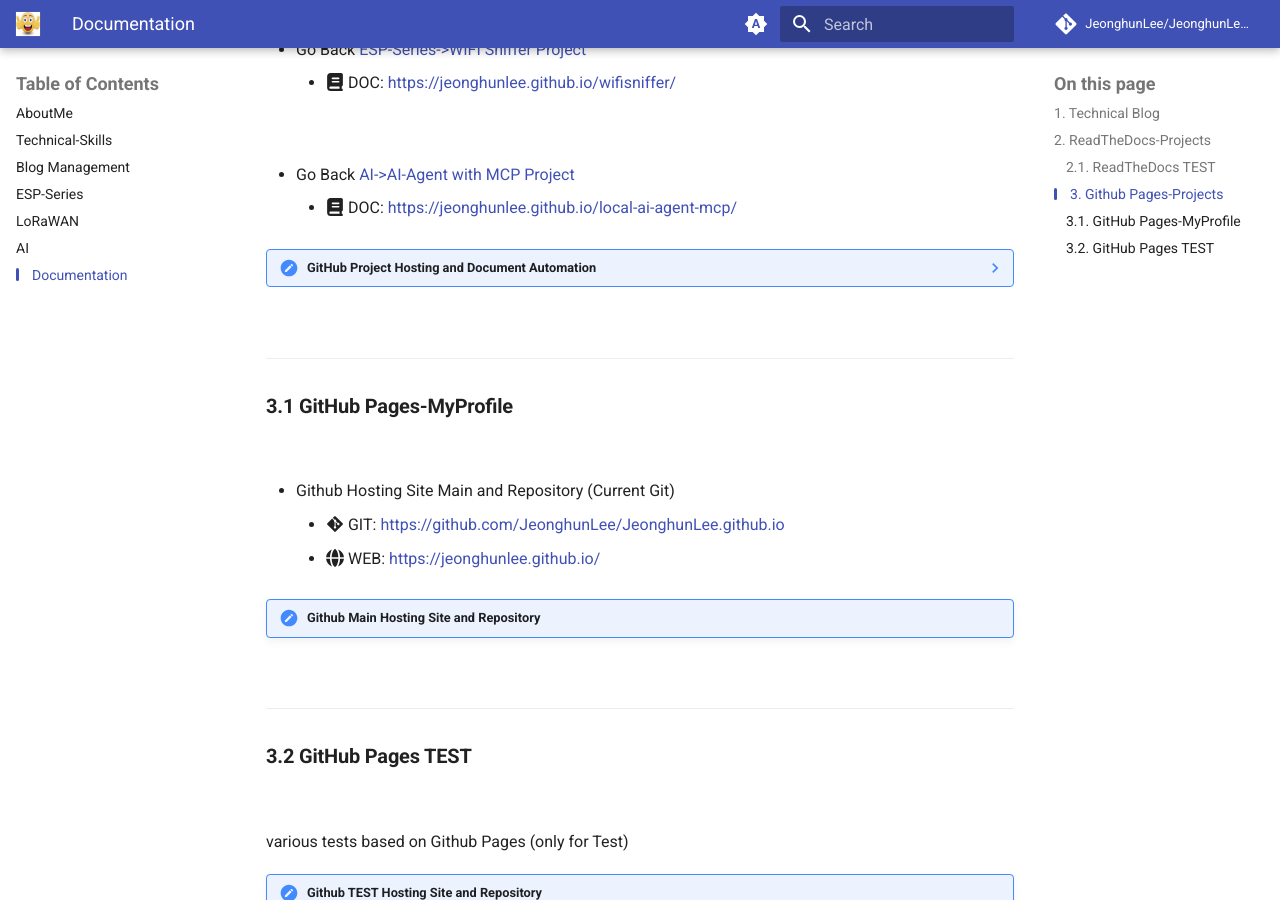
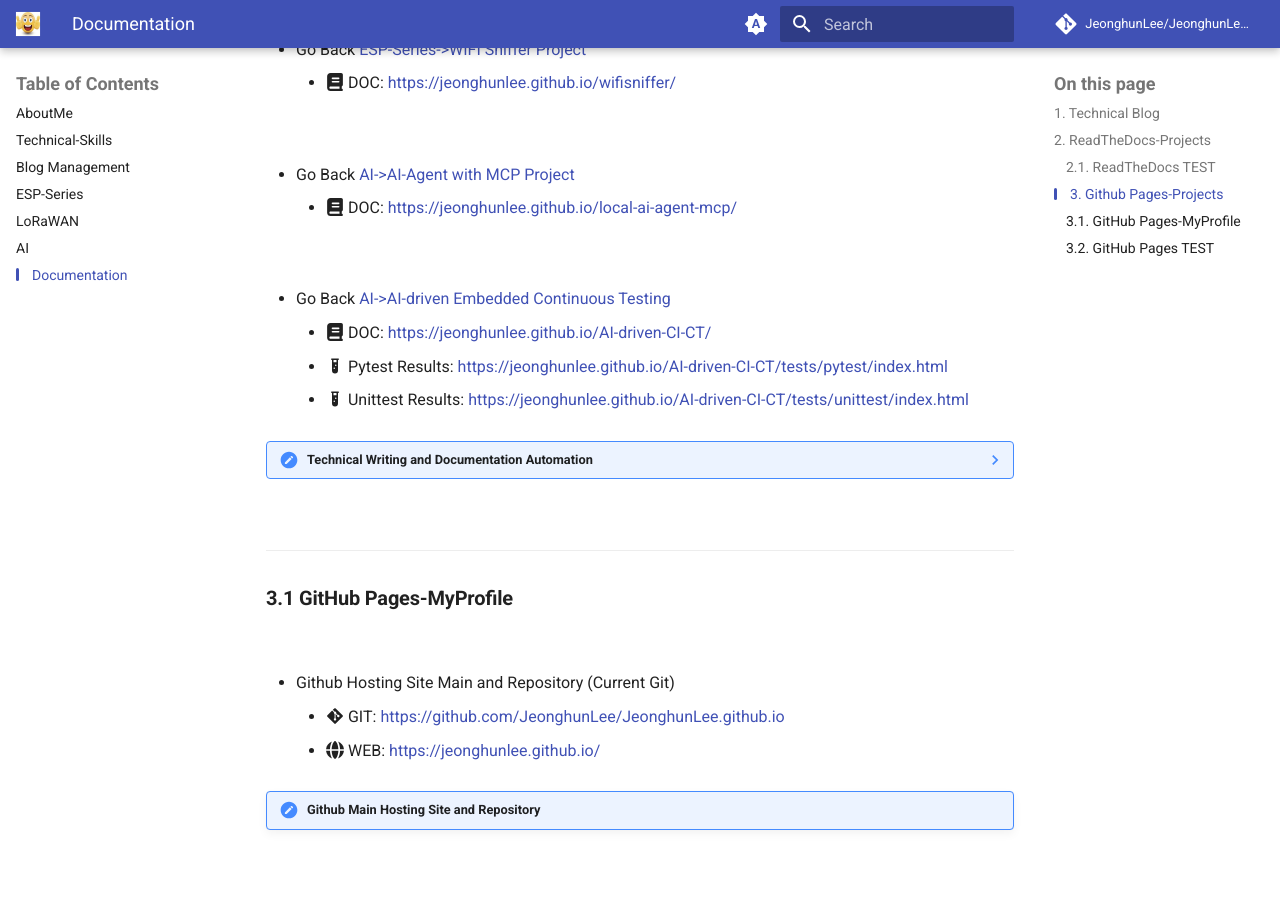
Before and after one commit to JeonghunLee/JeonghunLee.github.io, an MkDocs documentation site: the page built from docs/project_documentation.md, in a window 1280 px wide and 900 px high, scrolled down 1904 px. Built offline with MkDocs 1.6.1 and Material for MkDocs 9.7.7, drawn with Linux system fonts in a browser that asks for light colours; comment, search, counter and statistics services are not loaded.

Commit message:
add links for AI-driven Embedded Continuous Testing documentation and test results

```diff
--- a/docs/project_documentation.md
+++ b/docs/project_documentation.md
@@ -85,10 +85,17 @@
 * Go Back [AI->AI-Agent with MCP Project](project_ai.md#ai-agent-with-mcp)
     - :fontawesome-solid-book: DOC: https://jeonghunlee.github.io/local-ai-agent-mcp/
 
+<br>
 
-??? note "GitHub Project Hosting and Document Automation"
-    This project uses GitHub as both the source repository and the document hosting platform.
-    The documentation is written with MkDocs and automatically deployed through GitHub Actions to GitHub Pages.
+* Go Back [AI->AI-driven Embedded Continuous Testing](project_ai.md#ai-driven-embedded-continuous-testing)
+    - :fontawesome-solid-book: DOC: https://jeonghunlee.github.io/AI-driven-CI-CT/
+    - :material-test-tube: Pytest Results: https://jeonghunlee.github.io/AI-driven-CI-CT/tests/pytest/index.html
+    - :material-test-tube: Unittest Results: https://jeonghunlee.github.io/AI-driven-CI-CT/tests/unittest/index.html
+
+
+??? note "Technical Writing and Documentation Automation"
+    Technical documents are maintained using **MkDocs** and **Git-based version control**.
+    Documentation and TEST reports are published through **GitHub Pages** as part of the project workflow.
 
 
 <br>
```
